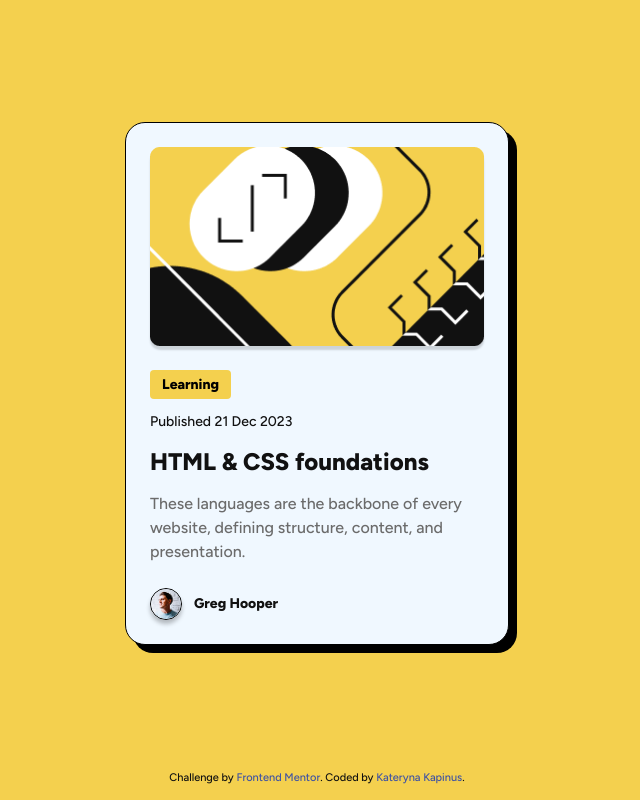
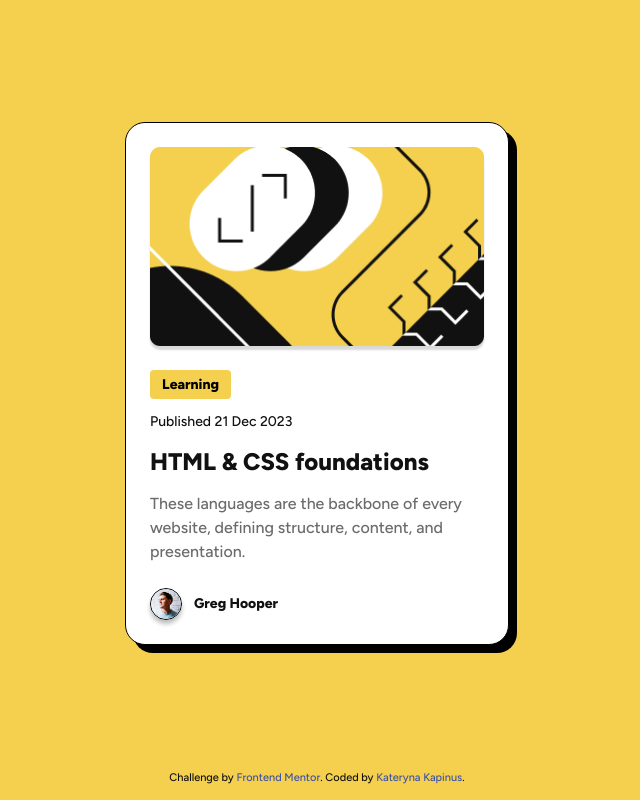
Before and after one commit to Katherine-Kapinus/Preview-card, a plain HTML site: page index.html in a window 1280 px wide. Shown: the whole page, without its empty margins (323-963 px from the left). Drawn offline with Linux system fonts and the light colour scheme.

Commit message:
backgroung-color

```diff
--- a/scss/style.scss
+++ b/scss/style.scss
@@ -31,7 +31,7 @@ a{
 .card {
     display: flex;
     flex-direction: column;
-    background-color: aliceblue;
+    background-color: #ffffff;
     max-width: 384px;
     width: 100%;
     border-radius: 20px;
@@ -138,6 +138,7 @@ a{
 
 		&__author-name {
             font-weight: 800;
+
 		}
 }
 
```
Also changed, not shown: css/style.css.
